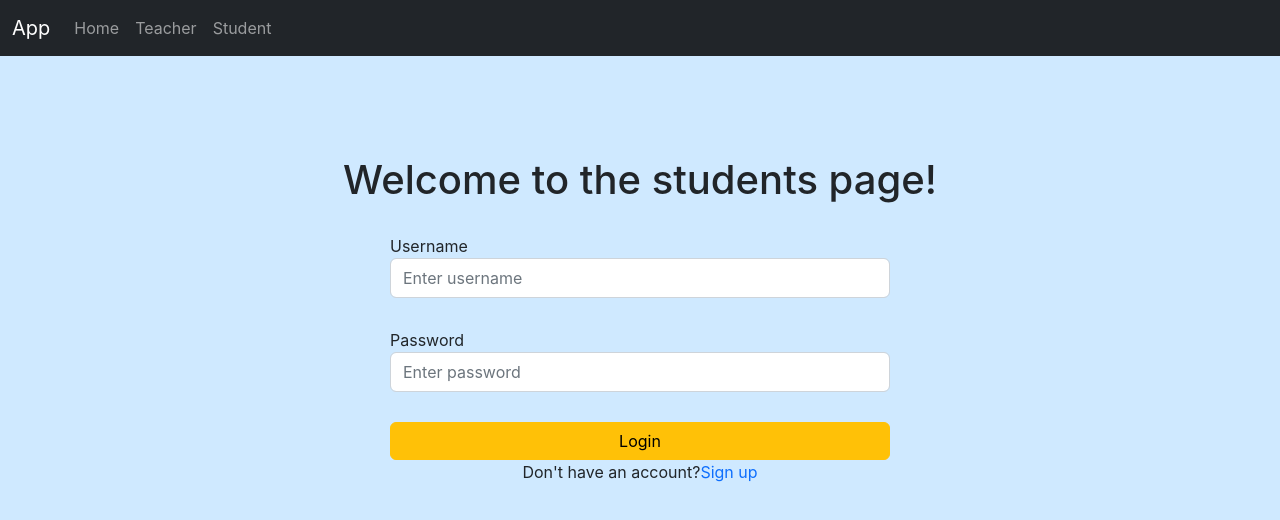
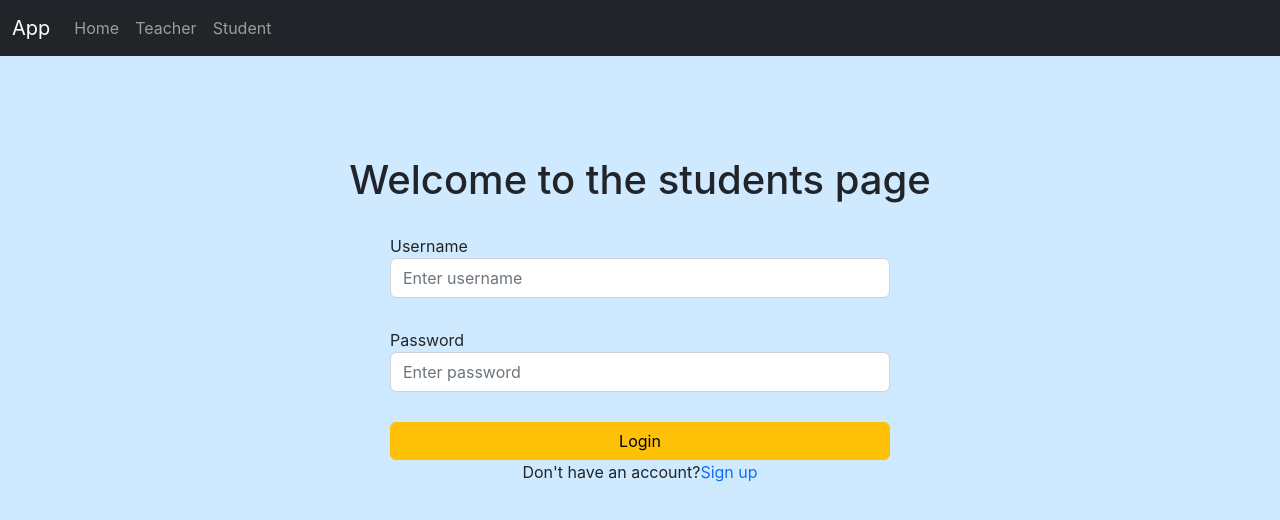
Before and after one commit to Likhith329/teacher-studentCRUD, a React (Create React App) app: page /studentpage in a window 1280 px wide. Shown: the top 520 px of the page. Built offline with nearby package versions, Linux system fonts and the light colour scheme.

Commit message:
first commit

```diff
--- a/src/StudentPage.js
+++ b/src/StudentPage.js
@@ -13,7 +13,7 @@ export function StudentPage({studentlist}) {
   return (
     <div>
       <div className="container studentcont">
-        <h1>Welcome to the students page!</h1>
+        <h1>Welcome to the students page</h1>
 
         <div className='username'>
           <div className='txt'>Username</div>
```
